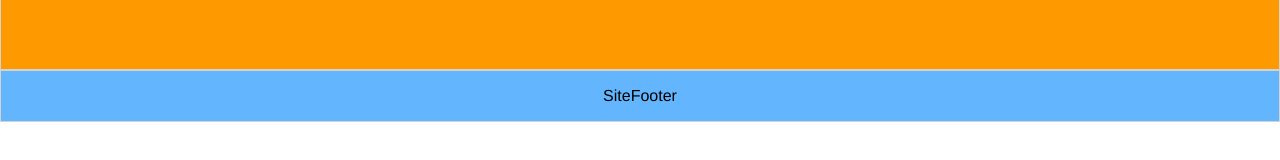
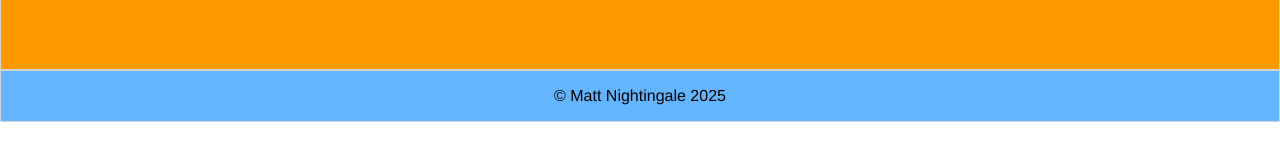
Before and after one commit to MattNightingale/TechNativeweek6reactchallenge, a React (Vite) app: page / in a window 1280 px wide. Shown: the part 578-738 px from the top of the page. Built offline with nearby package versions, Linux system fonts and the light colour scheme.

Commit message:
footer change

```diff
--- a/src/components/SiteFooter/SiteFooter.jsx
+++ b/src/components/SiteFooter/SiteFooter.jsx
@@ -6,7 +6,7 @@ function SiteFooter() {
   const { darkMode } = useContext(darkModeContext);
   return (
     <div className={darkMode ? styles.wrapper + ' ' + styles.dark : styles.wrapper + ' ' + styles.light}>
-      SiteFooter
+      &copy; Matt Nightingale 2025
     </div>
   );
 }
```
